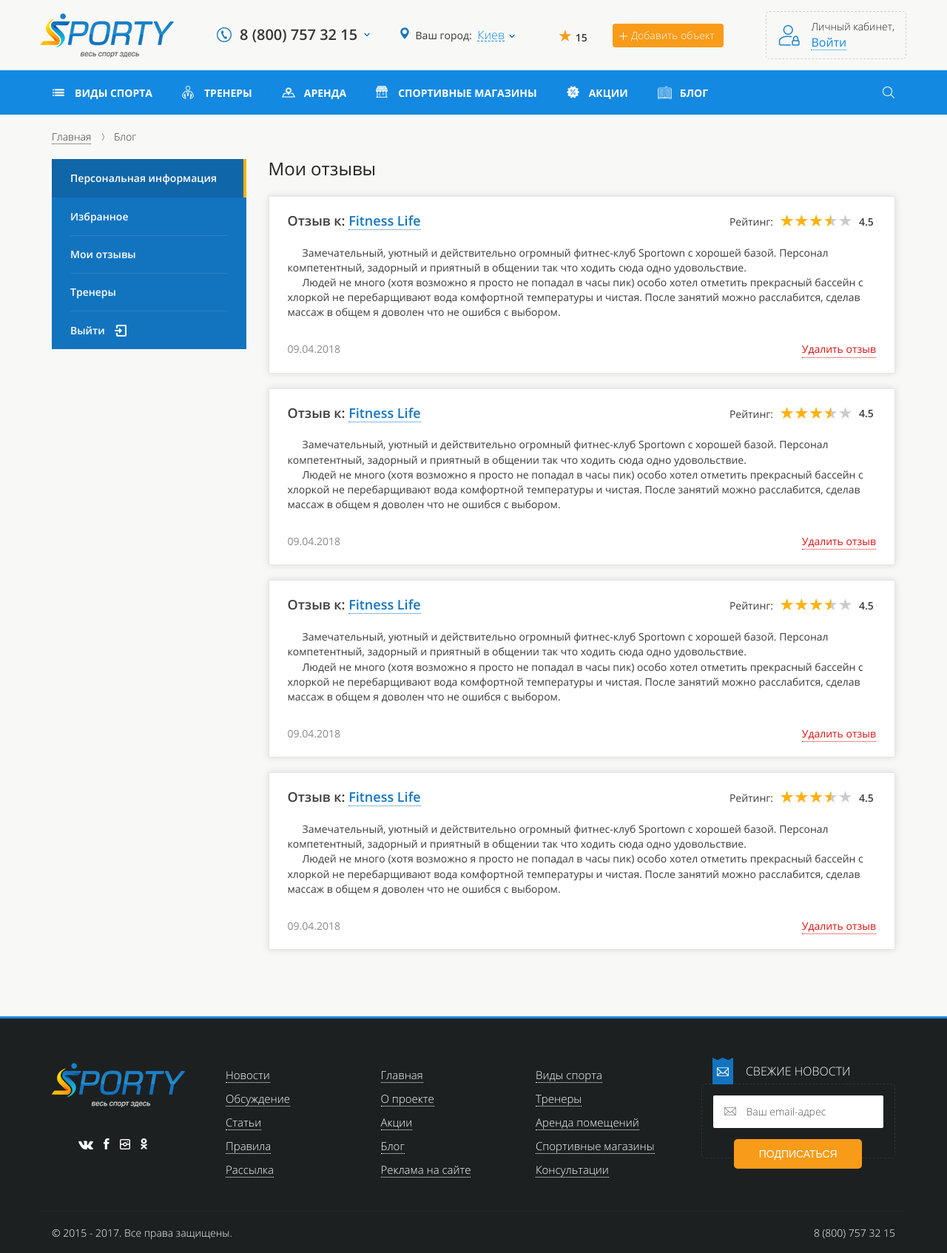
After one commit to Deffhyper/sporty, a PHP site: page /reviews.php in a window 1280 px wide. The commit adds this page. Shown: the whole page at 74% size. Run offline with PHP 8.4, Linux system fonts and the light colour scheme.

Commit message:
add reviews.php

```diff
--- a/app/css/main.css
+++ b/app/css/main.css
@@ -2528,11 +2528,6 @@
       position: relative;
       top: 4px;
       margin-right: 3px; }
-    .goods-prop__rating-favorite .rateit-value-now {
-      font-family: "OpenSans-Semibold", sans-serif;
-      display: inline-block;
-      min-width: 23px;
-      margin-right: 15px; }
     .goods-prop__reviews {
       color: #343434;
       border-bottom: 1px dotted #343434;
@@ -2551,6 +2546,12 @@
         font-family: "OpenSans-Bold", sans-serif; }
       .goods-prop__start-price p {
         margin: 0; }
+
+.rateit-value-now {
+  font-family: "OpenSans-Semibold", sans-serif;
+  display: inline-block;
+  min-width: 23px;
+  margin-right: 15px; }
 
 .admin-goods {
   margin-bottom: 25px; }
@@ -2654,6 +2655,39 @@
     color: #3c3c3c; }
     .direction-show-more a:hover {
       border-color: #f89b18; }
+
+.reviews-item {
+  padding: 20px 25px;
+  overflow: hidden; }
+  .reviews-item__head {
+    margin-bottom: 10px; }
+  .reviews-item__body {
+    margin-bottom: 30px; }
+
+.reviews-title {
+  font-family: "OpenSans-Semibold", sans-serif;
+  font-size: 18px;
+  max-width: 65%; }
+
+.reviews-rating .rateit-value-now {
+  margin-right: 0; }
+
+.reviews-rating .rateit-font {
+  vertical-align: bottom;
+  margin: 0 5px; }
+
+.reviews-content p {
+  text-indent: 20px;
+  margin-bottom: 0; }
+
+.reviews-data {
+  color: #898989; }
+
+.reviews-del.link {
+  color: #de1111;
+  border-bottom-color: #de1111; }
+  .reviews-del.link:hover {
+    border-bottom-color: transparent; }
 
 @media (max-width: 1199px) {
   body:after {
@@ -3164,4 +3198,11 @@
     margin-bottom: 15px; }
   .direction-show-more {
     padding-top: 0;
-    padding-bottom: 20px; } }
+    padding-bottom: 20px; }
+  .reviews-item {
+    padding: 5px 10px; }
+  .reviews-title {
+    max-width: none;
+    width: 100%; }
+  .reviews-rating.pull-right {
+    float: none !important; } }
--- /dev/null
+++ b/app/reviews.php
@@ -0,0 +1,168 @@
+<!DOCTYPE html>
+<html>
+<?php include_once "parts/header.php" ?>
+
+<?php include_once "parts/breadcrumbs.php" ?>
+
+<section class="section-block md-padding--bottom">
+    <div class="container">
+        <div class="row">
+            <div class="col-md-3 col-sm-12">
+                <div class="left-sidebar">
+                    <h2 class="left-sidebar--title hidden-lg hidden-md">Все категории <span class="icon-arrow hidden-lg hidden-md"></span>
+                    </h2>
+                    <ul class="left-sidebar-nav left-sidebar-nav--ctrl">
+                        <li class="active">
+                            <a href="#">Персональная информация</a>
+                        </li>
+                        <li>
+                            <a href="#">Избранное</a>
+                        </li>
+                        <li>
+                            <a href="#">Мои отзывы</a>
+                        </li>
+                        <li>
+                            <a href="#">Тренеры</a>
+                        </li>
+                        <li>
+                            <a href="#">Выйти <i class="icon-log-out"></i></a>
+                        </li>
+                    </ul>
+
+                </div>
+            </div>
+            <div class="col-md-9 col-sm-12">
+                <h1 class="section-block__title--light top-zero ">Мои отзывы</h1>
+                <ul class="favorite-list clearfix">
+                    <li class="goods">
+                        <div class="reviews-item">
+                            <div class="reviews-item__head clearfix">
+                                <div class="reviews-title pull-left">
+                                    <p>Отзыв к: <a href="#" class="link-blue">Fitness Life</a></p>
+                                </div>
+                                <div class="reviews-rating pull-right">
+                                    <span>Рейтинг:</span>
+                                    <div class="rateit" data-rateit-resetable="false" data-rateit-value="3.5" data-rateit-mode="font"></div>
+                                    <span class="rateit-value-now">4.5</span>
+                                </div>
+                            </div>
+                            <div class="reviews-item__body">
+                                <div class="reviews-content">
+                                    <p>	Замечательный, уютный и действительно огромный фитнес-клуб Sportown с хорошей базой.
+                                        Персонал компетентный, задорный и приятный в общении так что ходить сюда одно удовольствие.
+                                    </p>
+                                    <p>
+                                        Людей не много (хотя возможно я просто не попадал в часы пик) особо хотел отметить
+                                        прекрасный бассейн с хлоркой не перебарщивают вода комфортной температуры и чистая.
+                                        После занятий можно расслабится, сделав массаж в общем я доволен что не ошибся с
+                                        выбором.
+                                    </p>
+                                </div>
+                            </div>
+                            <div class="reviews-item__footer clearfix">
+                                <time class="reviews-data pull-left">09.04.2018</time>
+                                <a href="#" class="reviews-del link pull-right">Удалить отзыв</a>
+                            </div>
+                        </div>
+                    </li>
+                    <li class="goods">
+                        <div class="reviews-item">
+                            <div class="reviews-item__head clearfix">
+                                <div class="reviews-title pull-left">
+                                    <p>Отзыв к: <a href="#" class="link-blue">Fitness Life</a></p>
+                                </div>
+                                <div class="reviews-rating pull-right">
+                                    <span>Рейтинг:</span>
+                                    <div class="rateit" data-rateit-resetable="false" data-rateit-value="3.5" data-rateit-mode="font"></div>
+                                    <span class="rateit-value-now">4.5</span>
+                                </div>
+                            </div>
+                            <div class="reviews-item__body">
+                                <div class="reviews-content">
+                                    <p>	Замечательный, уютный и действительно огромный фитнес-клуб Sportown с хорошей базой.
+                                        Персонал компетентный, задорный и приятный в общении так что ходить сюда одно удовольствие.
+                                    </p>
+                                    <p>
+                                        Людей не много (хотя возможно я просто не попадал в часы пик) особо хотел отметить
+                                        прекрасный бассейн с хлоркой не перебарщивают вода комфортной температуры и чистая.
+                                        После занятий можно расслабится, сделав массаж в общем я доволен что не ошибся с
+                                        выбором.
+                                    </p>
+                                </div>
+                            </div>
+                            <div class="reviews-item__footer clearfix">
+                                <time class="reviews-data pull-left">09.04.2018</time>
+                                <a href="#" class="reviews-del link pull-right">Удалить отзыв</a>
+                            </div>
+                        </div>
+                    </li>
+                    <li class="goods">
+                        <div class="reviews-item">
+                            <div class="reviews-item__head clearfix">
+                                <div class="reviews-title pull-left">
+                                    <p>Отзыв к: <a href="#" class="link-blue">Fitness Life</a></p>
+                                </div>
+                                <div class="reviews-rating pull-right">
+                                    <span>Рейтинг:</span>
+                                    <div class="rateit" data-rateit-resetable="false" data-rateit-value="3.5" data-rateit-mode="font"></div>
+                                    <span class="rateit-value-now">4.5</span>
+                                </div>
+                            </div>
+                            <div class="reviews-item__body">
+                                <div class="reviews-content">
+                                    <p>	Замечательный, уютный и действительно огромный фитнес-клуб Sportown с хорошей базой.
+                                        Персонал компетентный, задорный и приятный в общении так что ходить сюда одно удовольствие.
+                                    </p>
+                                    <p>
+                                        Людей не много (хотя возможно я просто не попадал в часы пик) особо хотел отметить
+                                        прекрасный бассейн с хлоркой не перебарщивают вода комфортной температуры и чистая.
+                                        После занятий можно расслабится, сделав массаж в общем я доволен что не ошибся с
+                                        выбором.
+                                    </p>
+                                </div>
+                            </div>
+                            <div class="reviews-item__footer clearfix">
+                                <time class="reviews-data pull-left">09.04.2018</time>
+                                <a href="#" class="reviews-del link pull-right">Удалить отзыв</a>
+                            </div>
+                        </div>
+                    </li>
+                    <li class="goods">
+                        <div class="reviews-item">
+                            <div class="reviews-item__head clearfix">
+                                <div class="reviews-title pull-left">
+                                    <p>Отзыв к: <a href="#" class="link-blue">Fitness Life</a></p>
+                                </div>
+                                <div class="reviews-rating pull-right">
+                                    <span>Рейтинг:</span>
+                                    <div class="rateit" data-rateit-resetable="false" data-rateit-value="3.5" data-rateit-mode="font"></div>
+                                    <span class="rateit-value-now">4.5</span>
+                                </div>
+                            </div>
+                            <div class="reviews-item__body">
+                                <div class="reviews-content">
+                                    <p>	Замечательный, уютный и действительно огромный фитнес-клуб Sportown с хорошей базой.
+                                        Персонал компетентный, задорный и приятный в общении так что ходить сюда одно удовольствие.
+                                    </p>
+                                    <p>
+                                        Людей не много (хотя возможно я просто не попадал в часы пик) особо хотел отметить
+                                        прекрасный бассейн с хлоркой не перебарщивают вода комфортной температуры и чистая.
+                                        После занятий можно расслабится, сделав массаж в общем я доволен что не ошибся с
+                                        выбором.
+                                    </p>
+                                </div>
+                            </div>
+                            <div class="reviews-item__footer clearfix">
+                                <time class="reviews-data pull-left">09.04.2018</time>
+                                <a href="#" class="reviews-del link pull-right">Удалить отзыв</a>
+                            </div>
+                        </div>
+                    </li>
+                </ul>
+            </div>
+        </div>
+    </div>
+</section>
+
+<?php include_once "parts/footer.php" ?>
+</html>
--- a/app/sass/_768.scss
+++ b/app/sass/_768.scss
@@ -292,6 +292,16 @@
     padding-top: 0;
     padding-bottom: 20px;
   }
+  .reviews-item {
+    padding: 5px 10px;
+  }
+  .reviews-title {
+    max-width: none;
+    width: 100%;
+  }
+  .reviews-rating.pull-right {
+    float: none !important;
+  }
 
 
 
--- a/app/sass/main.scss
+++ b/app/sass/main.scss
@@ -2475,12 +2475,7 @@
         top: 4px;
         margin-right: 3px;
       }
-      .rateit-value-now {
-        font-family: $OS-SBold-font;
-        display: inline-block;
-        min-width: 23px;
-        margin-right: 15px;
-      }
+
     }
     &__reviews {
       color: #343434;
@@ -2508,6 +2503,13 @@
     }
   }
 }
+.rateit-value-now {
+  font-family: $OS-SBold-font;
+  display: inline-block;
+  min-width: 23px;
+  margin-right: 15px;
+}
+
 
 .admin-goods {
   margin-bottom: 25px;
@@ -2636,6 +2638,51 @@
   }
 }
 
+.reviews {
+  &-item {
+    padding: 20px 25px;
+    overflow: hidden;
+    &__head {
+      margin-bottom: 10px;
+    }
+    &__body {
+      margin-bottom: 30px;
+    }
+  }
+  &-title {
+    font-family: $OS-SBold-font;
+    font-size: 18px;
+    max-width: 65%;
+  }
+  &-rating {
+    .rateit-value-now {
+      margin-right: 0;
+    }
+    .rateit-font {
+      vertical-align: bottom;
+      margin: 0 5px;
+    }
+  }
+  &-content {
+    p {
+      text-indent: 20px;
+      margin-bottom: 0;
+    }
+  }
+  &-data {
+    color: #898989;
+  }
+  &-del {
+    &.link {
+      color: #de1111;
+      border-bottom-color: #de1111;
+      &:hover {
+        border-bottom-color: transparent;
+      }
+    }
+  }
+}
+
 
 
 
```
Also changed, not shown: dist/css/main.css (+47 -6 lines).
